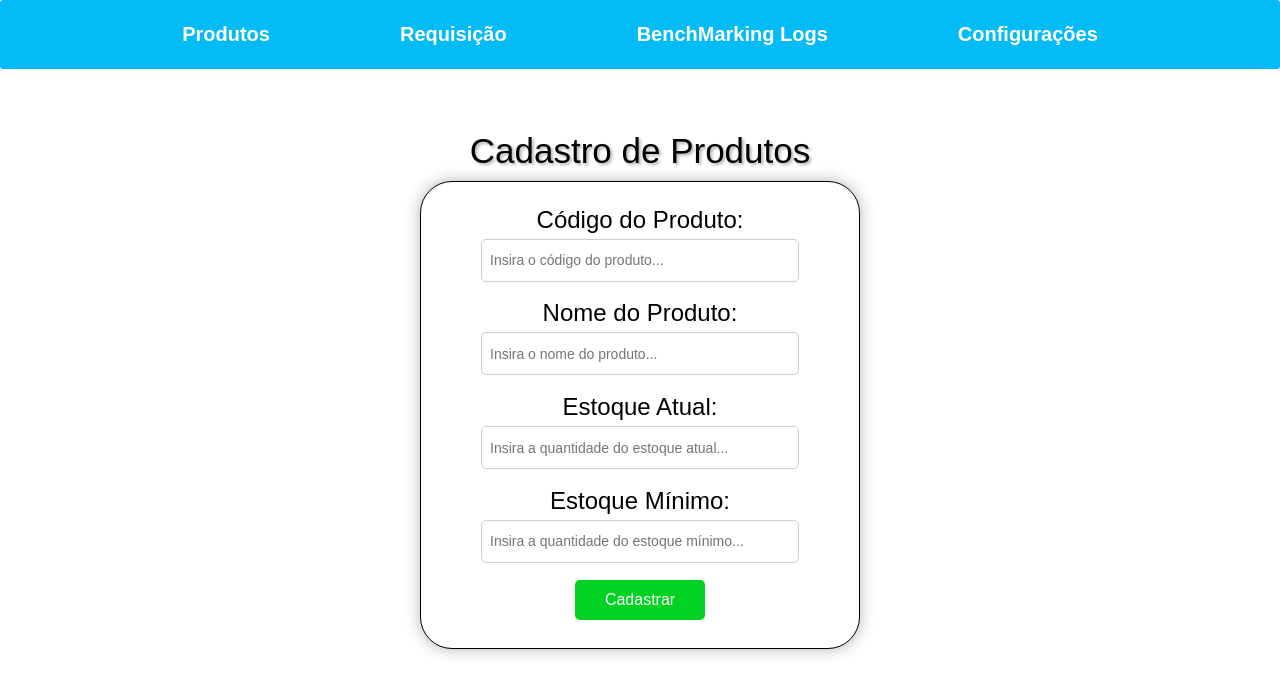
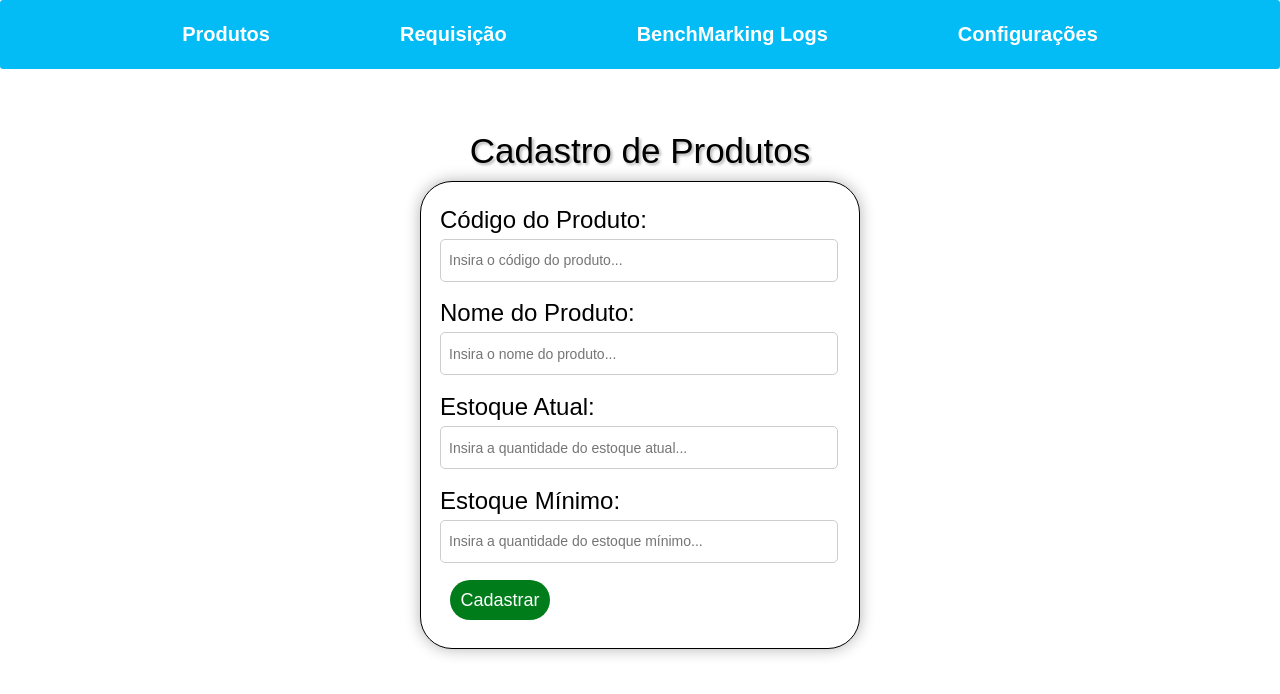
Before and after one commit to Aislann/AlmoxarifadoInteligente, a React (Vite) app: page /CadastroProdutos in a window 1280 px wide. Shown: the top 694 px of the page. Built offline with nearby package versions, Linux system fonts and the light colour scheme.

Commit message:
Add files via upload

```diff
--- a/src/components/Produtos/CadastroProd.css
+++ b/src/components/Produtos/CadastroProd.css
@@ -1,9 +1,7 @@
 .cadProd{
     display: flex;
-    align-items: center;
     flex-direction: column;
     width: 400px;
-    max-width: 520px;
 }
 
 .cadProd label {
@@ -14,7 +12,7 @@
 .cadProd input{
     display: flex;
     padding: 0.5rem;
-    max-width: 300px;
+    max-width: 380px;
     width: 500px;
     margin-bottom: 1.1rem;
     border-radius: 5px;
--- a/src/components/Produtos/CadastroProduto.jsx
+++ b/src/components/Produtos/CadastroProduto.jsx
@@ -18,6 +18,7 @@
         descricao: nome,
         estoqueAtual: estoqueAtual,
         estoqueMinimo: estoqueMinimo,
+        estado: "play"
       };
       console.log(codigo,nome,estoqueAtual,estoqueMinimo)
 
@@ -52,7 +53,7 @@
             <input type="number" className='addProduto' placeholder='Insira a quantidade do estoque mínimo...' onChange={(e) => setEstoqueMinimo(e.target.value)} />
 
             <Link className='btn-cad' to={"/GestaoProdutos"} >
-            <button className='btn-addProd' id='' onClick={handleCadastrarProduto}>Cadastrar</button>
+            <button className='btn-addProd' id='BtnInserirItens' onClick={handleCadastrarProduto}>Cadastrar</button>
             </Link>
           </div>
         </div>
```
